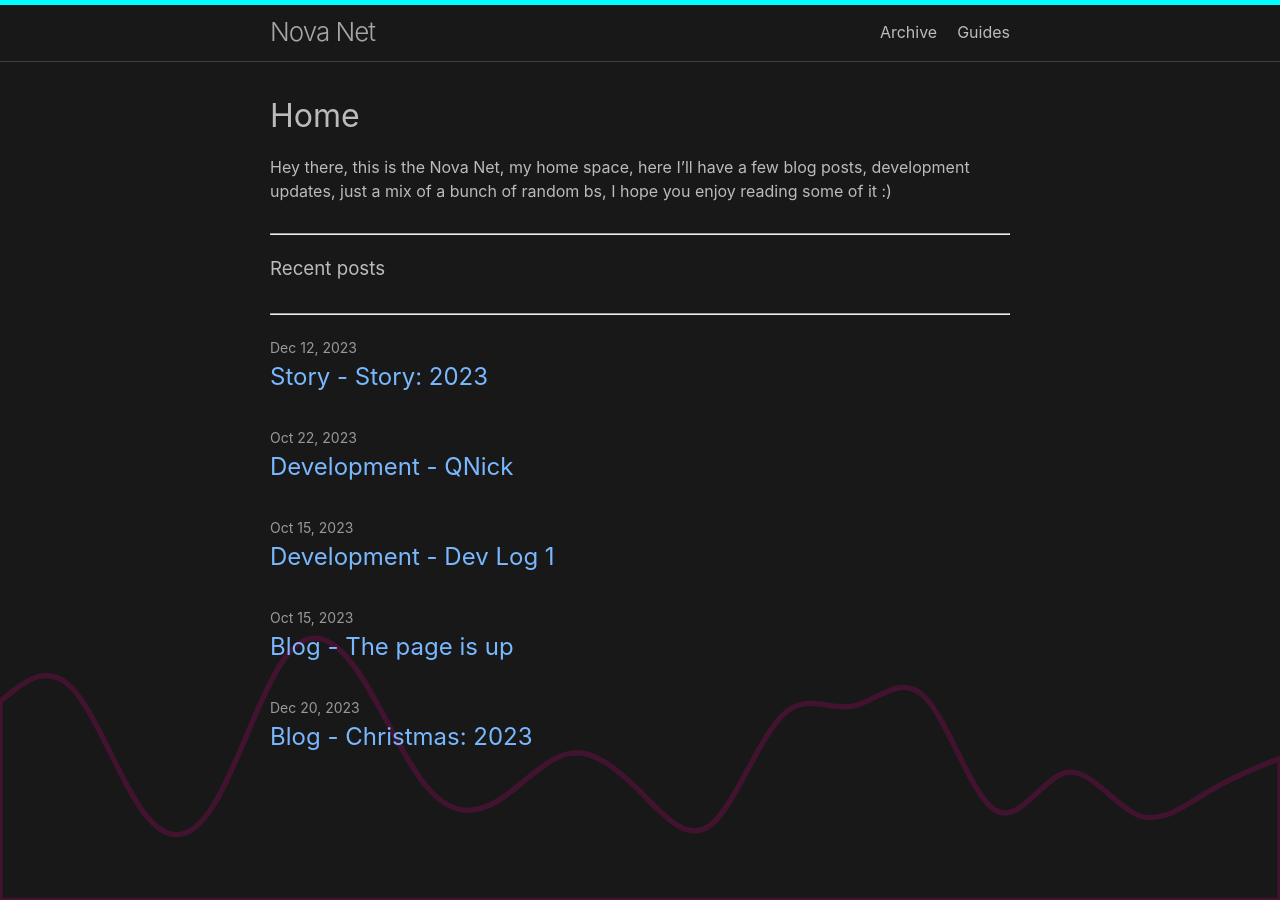
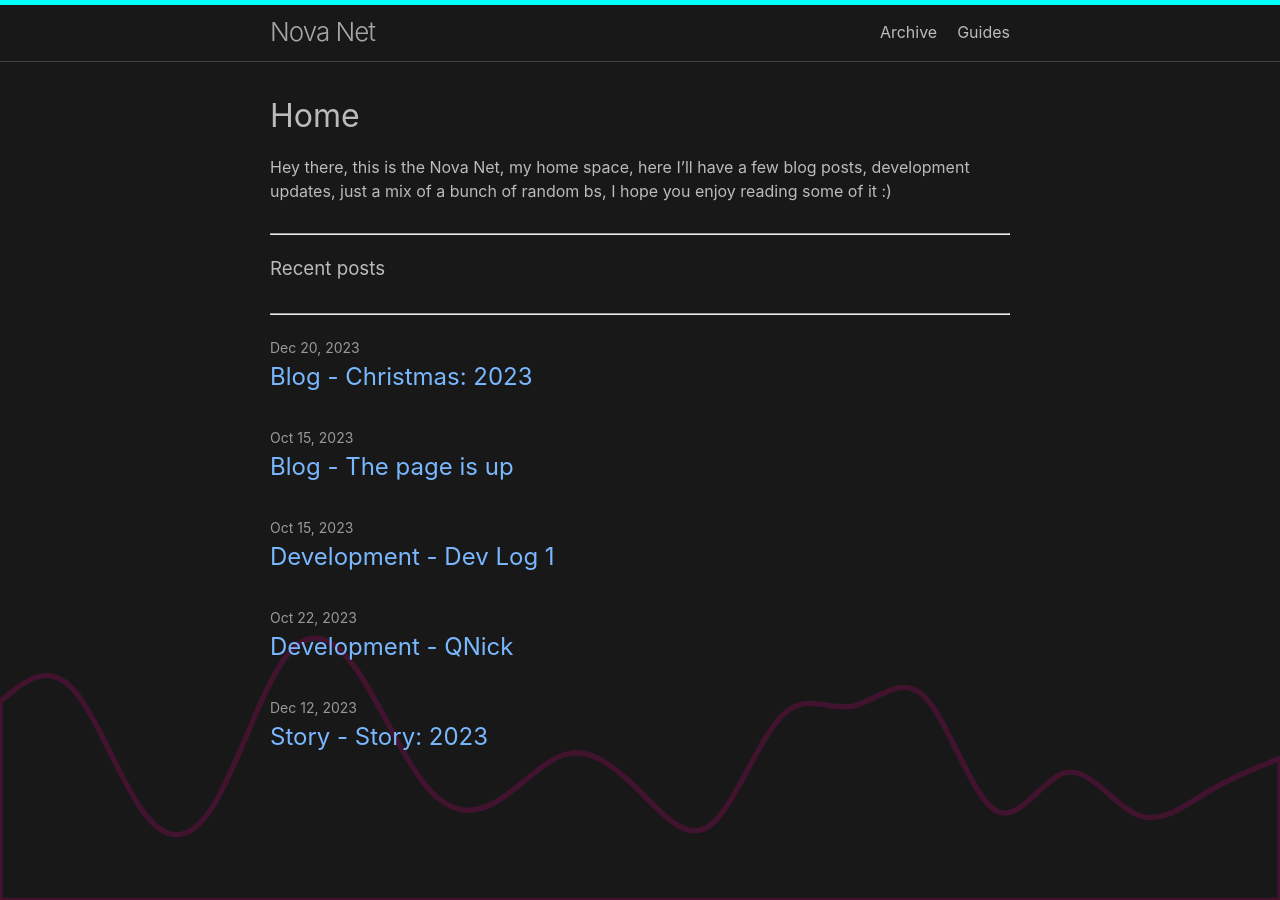
Before and after one commit to CCSNova/ccsnova.github.io, a Jekyll site: the page built from index.md, in a window 1280 px wide. Built offline with Jekyll 4.4.1, drawn with Linux system fonts in a browser that asks for light colours.

Commit message:
no reverse

```diff
--- a/_layouts/home.html
+++ b/_layouts/home.html
@@ -11,9 +11,9 @@ layout: base
 
 
   {% if site.paginate %}
-    {% assign posts = paginator.posts | sort: "id" | reverse %}
+    {% assign posts = paginator.posts | sort: "id" %}
   {% else %}
-    {% assign posts = site.posts | sort: "id" | reverse %}
+    {% assign posts = site.posts | sort: "id" %}
   {% endif %}
 
 
```
